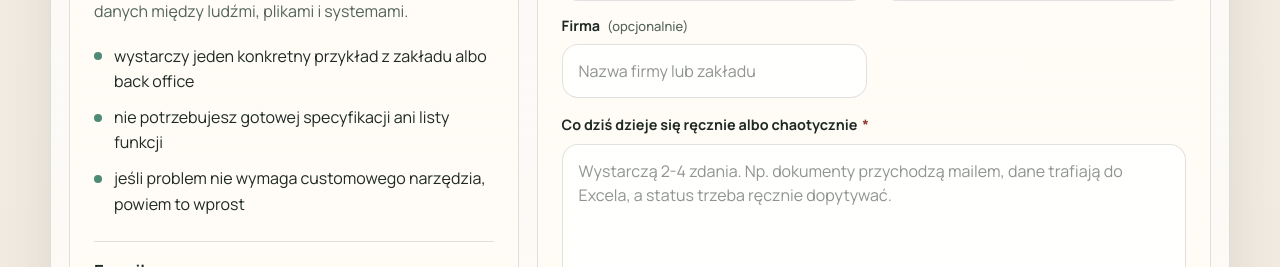
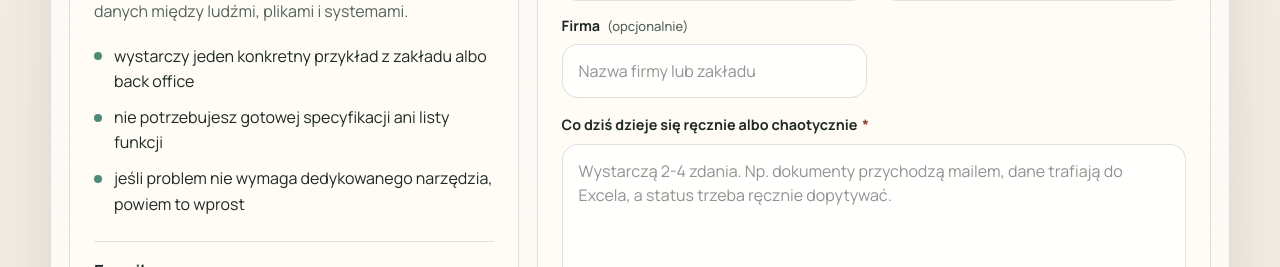
Before and after one commit to tomaasz/gotovalues-site, a Next.js app: page /dla-produkcji in a window 1280 px wide. Shown: the part 4074-4341 px from the top of the page. Built offline with nearby package versions, Linux system fonts and the light colour scheme; no server answers.

Commit message:
✏️ Korektor: [fix] Replace anglicisms 'customowego' and 'submituje'
- Replaced 'customowego' with 'dedykowanego' in src/app/dla-produkcji/page.tsx.
- Replaced 'submituje' with 'wyśle' in src/stories/contact-form.stories.tsx.

Co-authored-by: tomaasz <3982973+tomaasz@users.noreply.github.com>

```diff
--- a/src/app/dla-produkcji/page.tsx
+++ b/src/app/dla-produkcji/page.tsx
@@ -154,7 +154,7 @@ export default function ProductionLandingPage() {
             <ul className="contact-points">
               <li>wystarczy jeden konkretny przykład z zakładu albo back office</li>
               <li>nie potrzebujesz gotowej specyfikacji ani listy funkcji</li>
-              <li>jeśli problem nie wymaga customowego narzędzia, powiem to wprost</li>
+              <li>jeśli problem nie wymaga dedykowanego narzędzia, powiem to wprost</li>
             </ul>
             <ContactSignals />
           </div>
```
Also changed, not shown: 1 other file (tests, documents, lock files or other folders).
